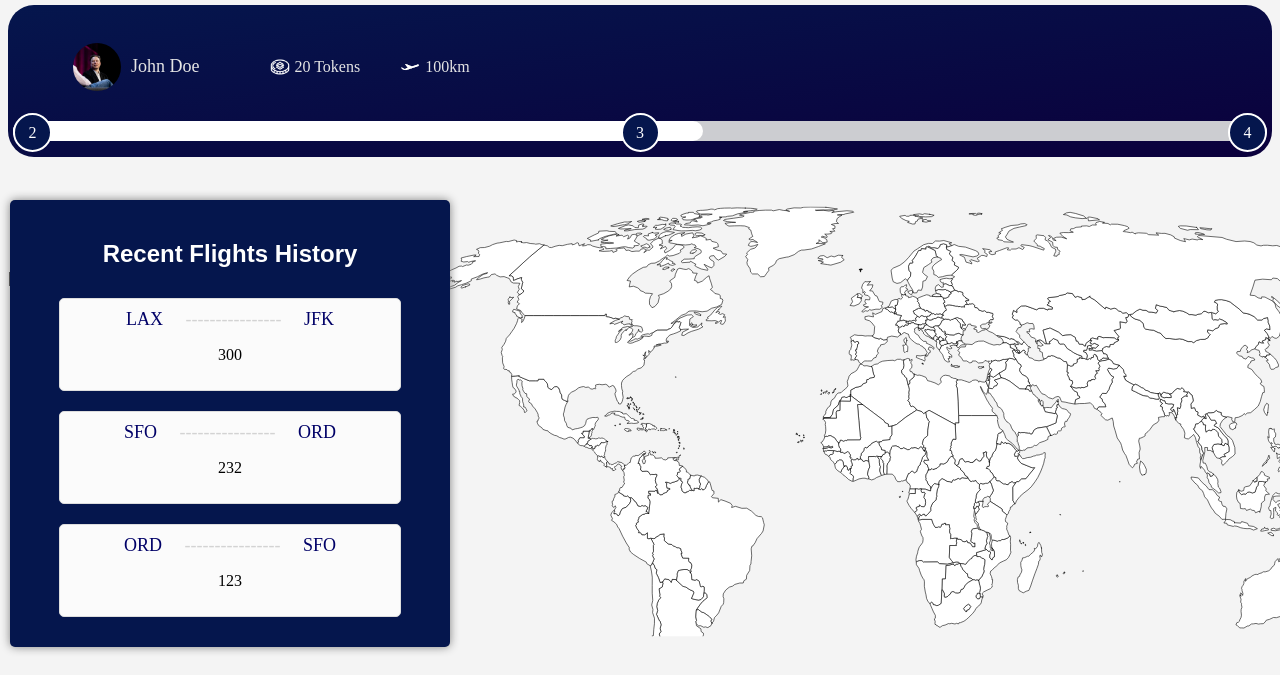
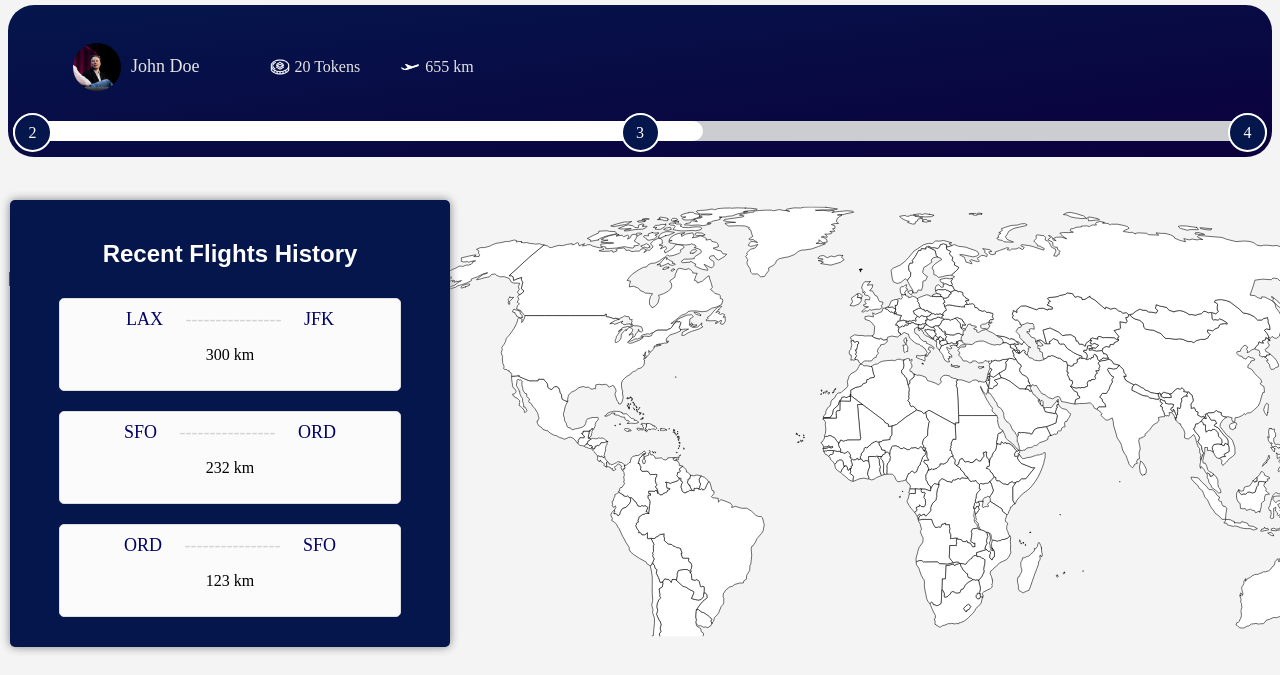
Before and after one commit to laerttt/SkySavor, a Flask app: page / in a window 1280 px wide. Shown: the top 675 px of the page. Run offline with Flask 3, Linux system fonts and the light colour scheme.

Commit message:
small fixes

```diff
--- a/main.py
+++ b/main.py
@@ -51,7 +51,7 @@ def landingPage():
     # nextLevelPoints dictionary containing diff level points
     # levelPoints specific level points
 
-    return render_template("index.html",flights=traveller.flights,json=json,currLevel=currLevel, nextLevelPoints=nextLevelPoints, levelPoints=LevelPoints)
+    return render_template("index.html",flights=traveller.flights,json=json,currLevel=currLevel, nextLevelPoints=nextLevelPoints, levelPoints=LevelPoints, tokens=20, firstname=traveller.firstName, lastname=traveller.lastName, km = traveller.km)
 def findCurrLevel(obj):
     for i in range(1,LEVEL_POINTS_LENGTH):
         if obj.km > LEVEL_POINTS[i]:
--- a/templates/index.html
+++ b/templates/index.html
@@ -14,7 +14,7 @@
                 <p class="currently" style="color: rgb(0, 0, 103); font-weight: 400;">{{flight.origin}} &nbsp &nbsp <span style="color: lightgray; font-weight: 200;">----------------</span> &nbsp &nbsp {{flight.destination}}</p>
                 <p></p>
 
-                    <p> {{flight.distance}}</p>
+                    <p> {{flight.distance}} km</p>
 
             </div>
         </div>
--- a/templates/navbar.html
+++ b/templates/navbar.html
@@ -7,19 +7,19 @@ filename = 'css/navbar.css') }}">
       <li>
         <div style="border-radius:5px;padding: 10px;display: flex; flex-direction: row;  ">
           <img src="../static/images/admin-photo.png" id="pfp" alt="profile picture" style="height: 3rem; width: 3rem;">
-          <p style="font-size: 18px; font-weight: 500; color: #e5e5e5;">John Doe</p>
+          <p style="font-size: 18px; font-weight: 500; color: #e5e5e5;">{{firstname}} {{lastname}}</p>
         </div>
       </li>
       <li>
         <div style="border-radius:5px; padding: 2px 10px; display: flex; flex-direction: row;">
           <img src="/static/images/token.png" style="height: 20px; width: 20px; color: #e5e5e5; margin-top: 15px; margin-right: 5px;">
-          <p style="font-size: 16px; font-weight: 500; color: #e5e5e5;">20 Tokens<p>
+          <p style="font-size: 16px; font-weight: 500; color: #e5e5e5;">{{tokens}} Tokens<p>
         </div>
       </li>
       <li>
         <div style="border-radius:5px; padding: 2px 10px; display: flex; flex-direction: row;">
           <img src="/static/images/plane.png" style="height: 20px; width: 20px; color: #e5e5e5; margin-top: 15px; margin-right: 5px;">
-          <p style="font-size: 16px; font-weight: 500; color: #e5e5e5;">100km</p>
+          <p style="font-size: 16px; font-weight: 500; color: #e5e5e5;">{{km}} km</p>
         </div>
       </li>
     </ul>
```
